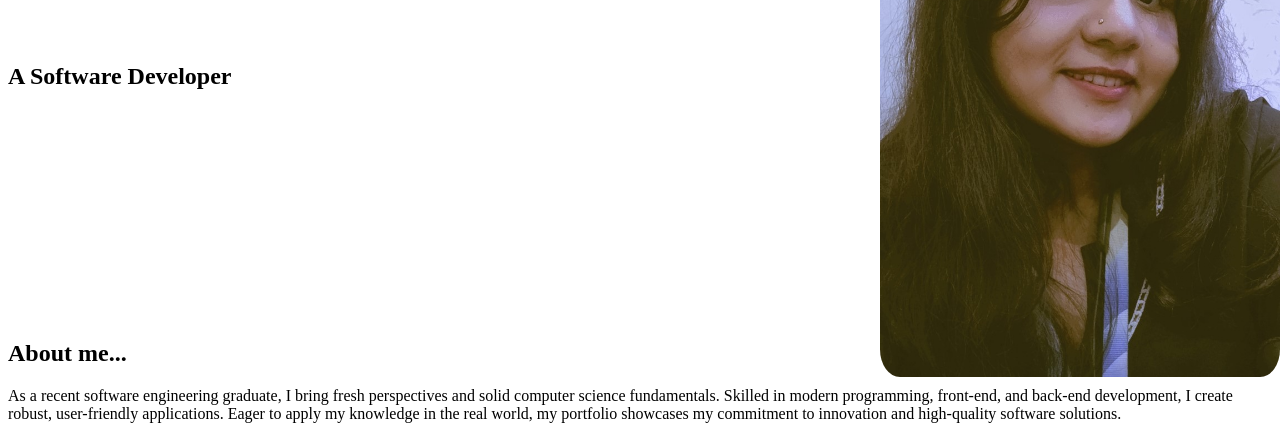
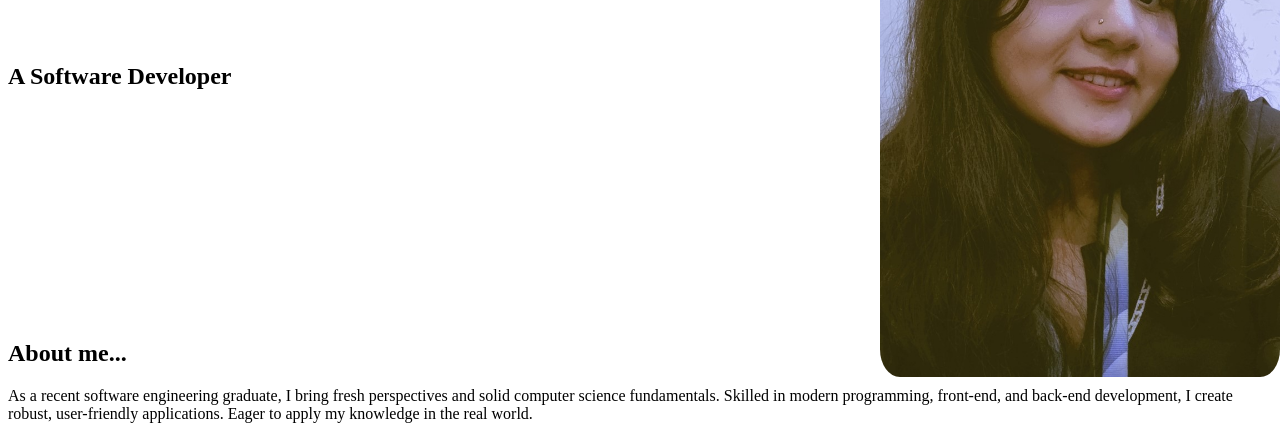
Before and after one commit to shefalilohani09/shefalilohani09.github.io, a plain HTML site: page index.html in a window 1280 px wide. Shown: the part 333-773 px from the top of the page. Drawn offline with Linux system fonts and the light colour scheme.

Commit message:
minor changes

```diff
--- a/index.html
+++ b/index.html
@@ -40,8 +40,7 @@
                 <p>
                     As a recent software engineering graduate, I bring fresh perspectives and solid computer science fundamentals.
                     Skilled in modern programming, front-end, and back-end development, I create robust, user-friendly applications.
-                     Eager to apply my knowledge in the real world, my portfolio showcases my commitment to innovation and high-quality software solutions.
-                </p>
+                     Eager to apply my knowledge in the real world.
             </div>
         </section>
         <section>
```
